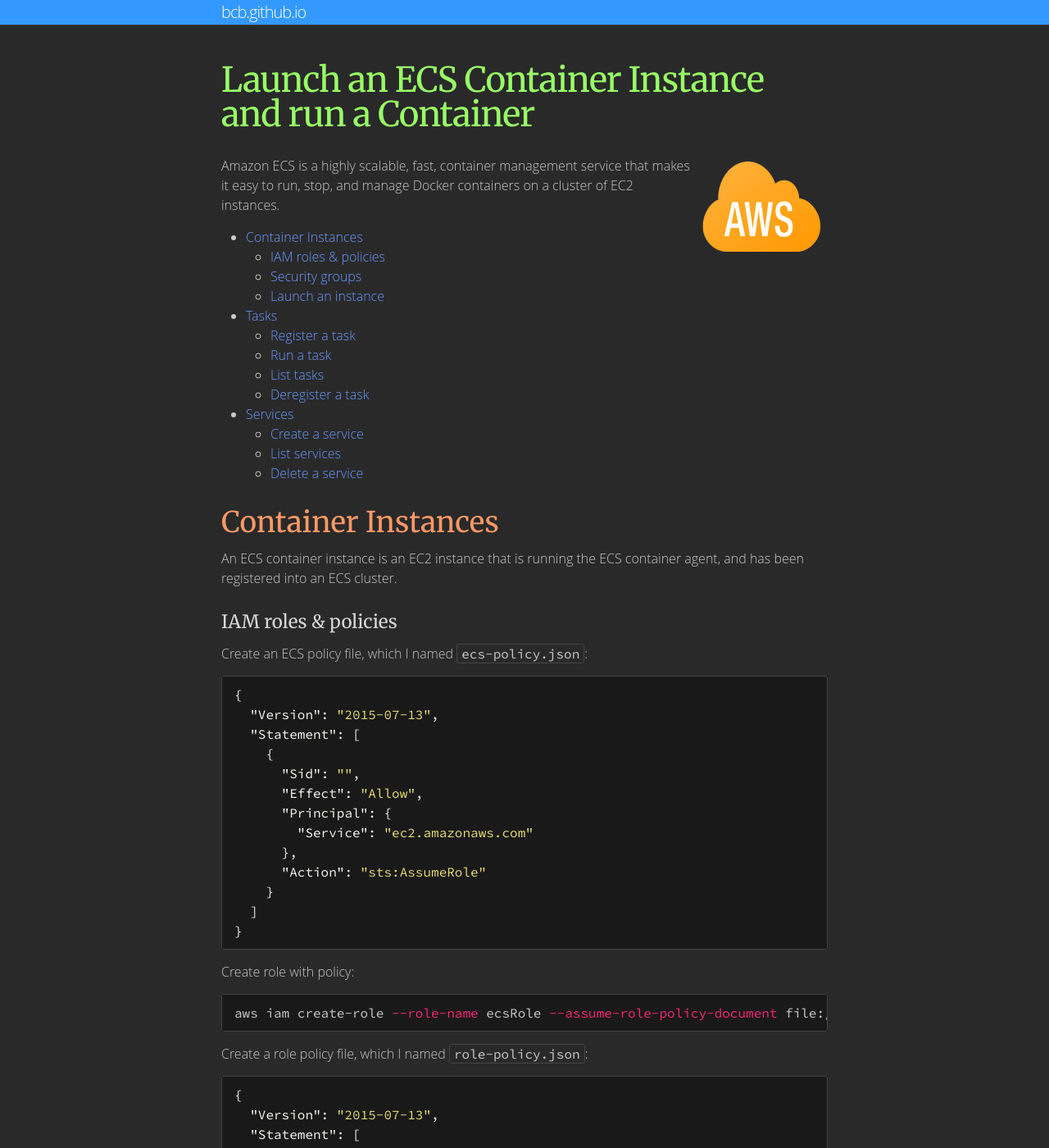
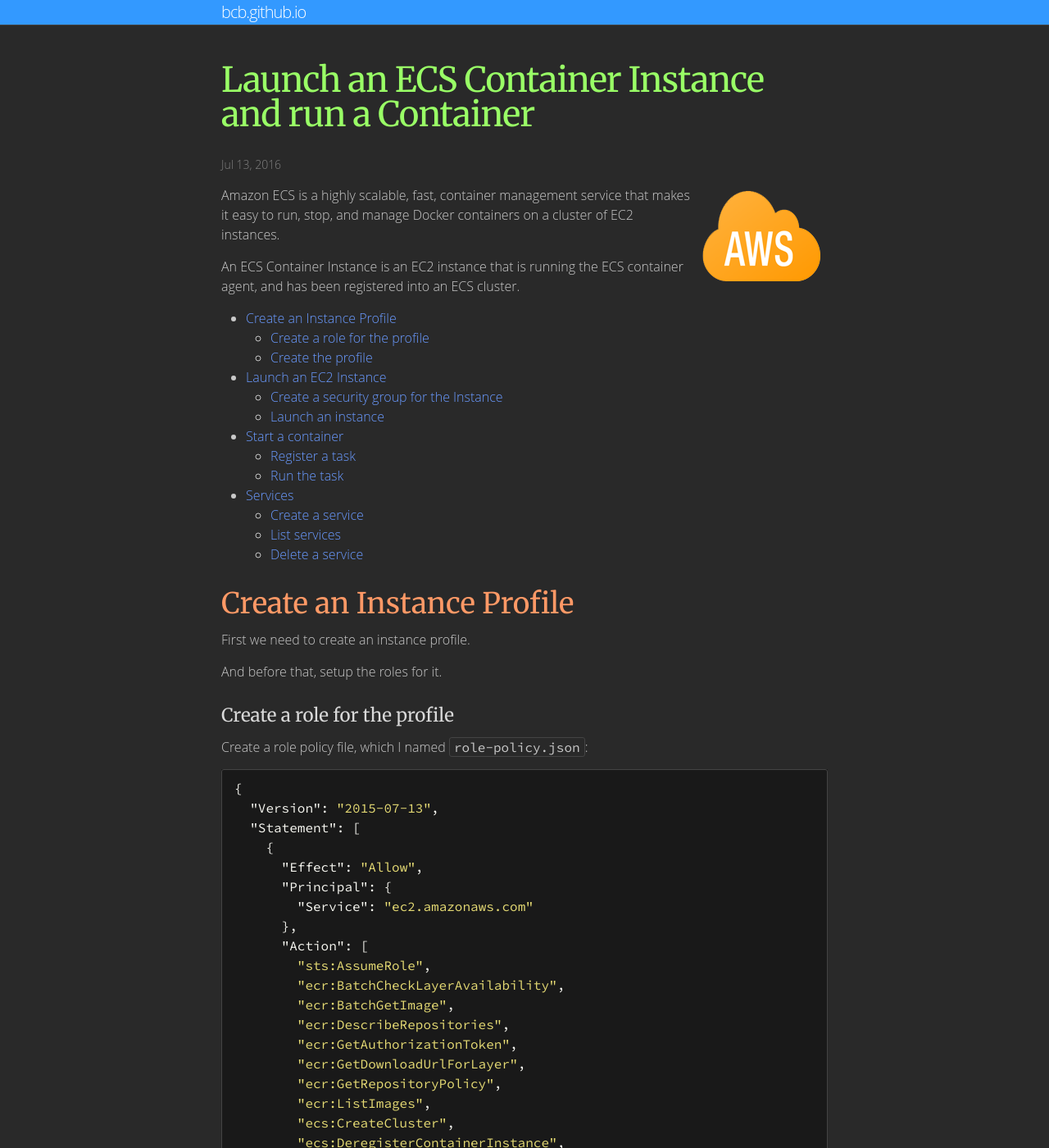
Before and after one commit to explodinglabs/explodinglabs.github.io, a Jekyll site: the page built from _aws/ecs.markdown, in a window 1280 px wide and 1400 px high. Shown: the whole window at 82% size. Built offline with Jekyll 4.4.1, drawn with Linux system fonts in a browser that asks for light colours; some web fonts are replaced; some of the changed text lies outside the part shown.

Commit message:
Adjust ecs and ec2 docs

````diff
--- a/_aws/ecs.markdown
+++ b/_aws/ecs.markdown
@@ -1,6 +1,7 @@
 ---
-layout: page
+layout: post
 title: "Launch an ECS Container Instance and run a Container"
+date: 2016-07-13
 permalink: /aws/ecs
 ---
 {::options syntax_highlighter_opts="default_lang: shell" /}
@@ -13,39 +14,21 @@
 it easy to run, stop, and manage Docker containers on a cluster of EC2
 instances.
 
+An ECS Container Instance is an EC2 instance that is running the ECS container
+agent, and has been registered into an ECS cluster.
+
 * TOC
 {:toc}
 
-Container Instances
-===================
+Create an Instance Profile
+==========================
 
-An ECS container instance is an EC2 instance that is running the ECS container
-agent, and has been registered into an ECS cluster.
+First we need to create an instance profile.
 
-IAM roles & policies
---------------------
+And before that, setup the roles for it.
 
-Create an ECS policy file, which I named `ecs-policy.json`:
-
-```json
-{
-  "Version": "2015-07-13",
-  "Statement": [
-    {
-      "Sid": "",
-      "Effect": "Allow",
-      "Principal": {
-        "Service": "ec2.amazonaws.com"
-      },
-      "Action": "sts:AssumeRole"
-    }
-  ]
-}
-```
-
-Create role with policy:
-
-    aws iam create-role --role-name ecsRole --assume-role-policy-document file://ecs-policy.json
+Create a role for the profile
+-----------------------------
 
 Create a role policy file, which I named `role-policy.json`:
 
@@ -55,7 +38,11 @@
   "Statement": [
     {
       "Effect": "Allow",
+      "Principal": {
+        "Service": "ec2.amazonaws.com"
+      },
       "Action": [
+        "sts:AssumeRole",
         "ecr:BatchCheckLayerAvailability",
         "ecr:BatchGetImage",
         "ecr:DescribeRepositories",
@@ -81,31 +68,36 @@
 }
 ```
 
-Create the role policy:
+Create a role with the policy:
 
-    aws iam put-role-policy --role-name ecsRole --policy-name ecsRolePolicy --policy-document file://role-policy.json
+    aws iam create-role --role-name ecsRole --assume-role-policy-document file://role-policy.json
 
-Create instance profile with role:
+Create the profile
+------------------
+
+Finally, create the instance profile with the new role:
 
     aws iam create-instance-profile --instance-profile-name webserver
     aws iam add-role-to-instance-profile --instance-profile-name webserver --role-name ecsRole
 
-Security groups
----------------
+Launch an EC2 Instance
+======================
 
-    aws ec2 create-security-group --group-name MySecurityGroup --description "My security group"
-
-*Note the security group id, which is needed when launching an EC2 instance.*
+Create a security group for the Instance
+----------------------------------------
 
 Open ports 22 and 80:
 
+    aws ec2 create-security-group --group-name MySecurityGroup
     aws ec2 authorize-security-group-ingress --group-name MySecurityGroup --protocol tcp --port 22 --cidr 0.0.0.0/0
     aws ec2 authorize-security-group-ingress --group-name MySecurityGroup --protocol tcp --port 80 --cidr 0.0.0.0/0
+
+*Note the security group id, which is needed when launching an EC2 instance.*
 
 Launch an instance
 ------------------
 
-Launch an EC2 instance in an ECS cluster.
+We'll be launching an EC2 instance in an ECS cluster.
 
 Create an ECS cluster:
 
@@ -122,8 +114,8 @@
 
 Now you can run tasks and services on the instance.
 
-Tasks
-=====
+Start a container
+=================
 
 Register a task
 ---------------
@@ -155,18 +147,16 @@
 
     aws ecs register-task-definition --cli-input-json file://ecs-task.json
 
-Run a task
-----------
+List tasks:
+
+    aws ecs list-tasks --cluster my-cluster
+
+Run the task
+------------
 
     aws ecs run-task --cluster my-cluster --count 1 --task-definition web-app:1
 
-List tasks
-----------
-
-    aws ecs list-tasks --cluster my-cluster
-
-Deregister a task
------------------
+To deregister a task:
 
     aws ecs deregister-task-definition --task-definition web-app:1
 
--- a/_drafts/ec2.markdown
+++ b/_drafts/ec2.markdown
@@ -1,6 +1,7 @@
 ---
-layout: page
+layout: post
 title: "Launch an EC2 Instance"
+date: 2016-07-17
 permalink: /aws/ec2
 ---
 {::options syntax_highlighter_opts="default_lang: shell" /}
@@ -16,4 +17,4 @@
 Create an instance
 ==================
 
-    $ aws ec2 run-instances
+    $ aws ec2 run-instances --image-id ami-0bf2da68 --count 1 --instance-type t2.nano --key-name aws-beau-sydney --iam-instance-profile Name= webserver --security-group-id sg-xxxxxx --associate-public-ip-address --user-data file://userdata.txt
````
